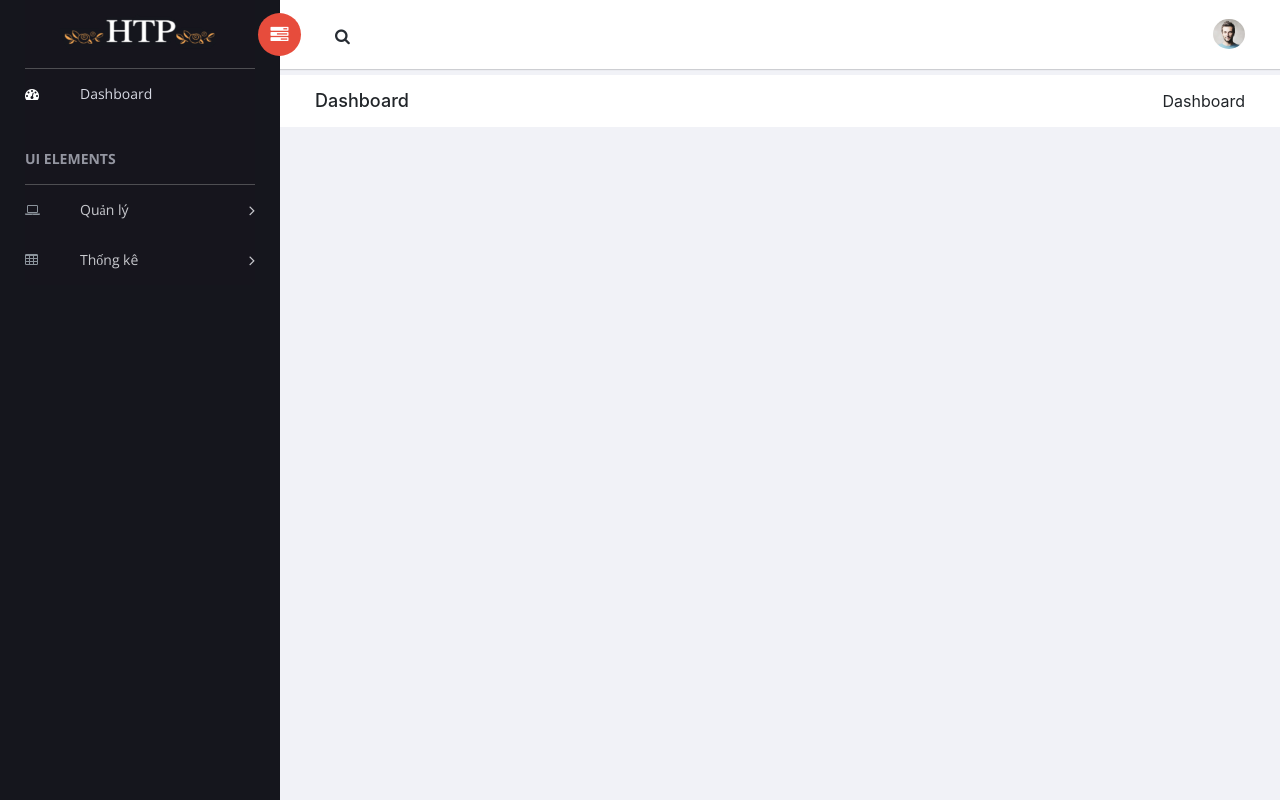
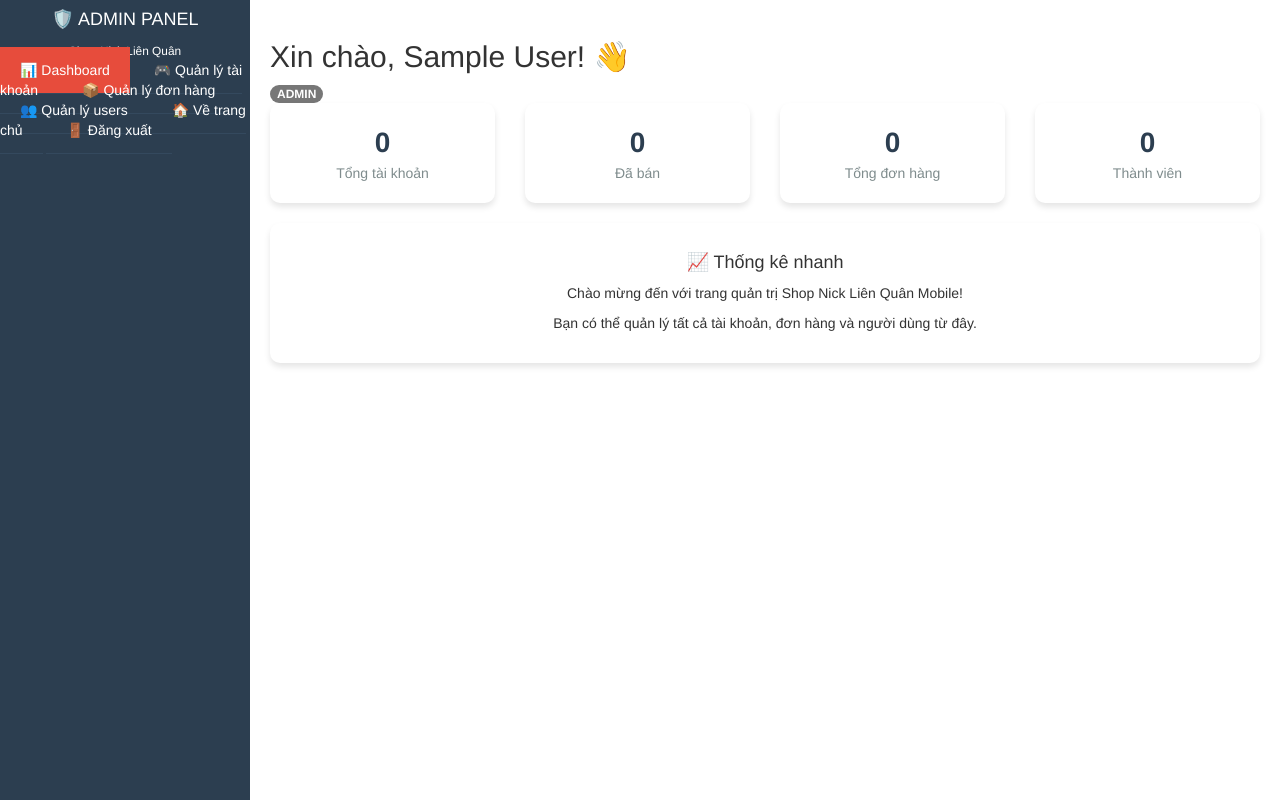
Before and after one commit to Luutieulong2005/website_1, a PHP site: page /admins/index.php in a window 1280 px wide. Run offline with PHP 8.4, Linux system fonts and the light colour scheme; the visitor is signed in with stand-in values (Sample User, id 1); data that the repository does not hold is empty.

Commit message:
Update index.php

```diff
--- a/admins/index.php
+++ b/admins/index.php
@@ -1,190 +1,137 @@
 <?php
-     if(!isset($_SESSION)) session_start();
-    //  $name = isset($_COOKIE['name'])?$_COOKIE['name']:header("location:login.php");
-     if(isset($_SESSION['admin'])) $info = $_SESSION['admin'];
-     else{
-        echo "<script>location.href = 'login.php'</script>"; exit;
-     }
-?>
-<!doctype html>
-<html class="no-js" lang="en">
+session_start();
+include "../config/config.php";
+include "../include/function.php";
+spl_autoload_register("loadClass");
 
-<head>
-    <meta charset="utf-8">
-    <meta http-equiv="X-UA-Compatible" content="IE=edge">
-    <title>Administrator</title>
-    <meta name="description" content="Sufee Admin - HTML5 Admin Template">
-    <meta name="viewport" content="width=device-width, initial-scale=1">
+// Kiểm tra đăng nhập và quyền admin
+if (!isset($_SESSION['user_id']) || $_SESSION['user_role'] !== 'admin') {
+    header("Location: login.php");
+    exit();
+}
 
-    <link rel="apple-touch-icon" href="apple-icon.png">
-    <link rel="shortcut icon" href="../img/favicon.png">
+// Lấy thống kê
+$stmt = $pdo->query("SELECT COUNT(*) as total_accounts FROM accounts");
+$total_accounts = $stmt->fetch()['total_accounts'];
 
-    <link rel="stylesheet" href="vendors/bootstrap/dist/css/bootstrap.min.css">
-    <link rel="stylesheet" href="vendors/font-awesome/css/font-awesome.min.css">
+$stmt = $pdo->query("SELECT COUNT(*) as sold_accounts FROM accounts WHERE status = 'sold'");
+$sold_accounts = $stmt->fetch()['sold_accounts'];
 
-    <link rel="stylesheet" href="assets/css/style.css">
+$stmt = $pdo->query("SELECT COUNT(*) as total_orders FROM orders");
+$total_orders = $stmt->fetch()['total_orders'];
 
-    <link href='https://fonts.googleapis.com/css?family=Open+Sans:400,600,700,800' rel='stylesheet' type='text/css'>
-
-</head>
-
-<body>
-<?php
-        include "../config/config.php";
-        include ROOT."/include/function.php";
-        spl_autoload_register("loadClass");
+$stmt = $pdo->query("SELECT COUNT(*) as total_users FROM users");
+$total_users = $stmt->fetch()['total_users'];
 ?>
 
-    <!-- Left Panel -->
+<!DOCTYPE html>
+<html lang="vi">
+<head>
+    <meta charset="UTF-8">
+    <meta name="viewport" content="width=device-width, initial-scale=1.0">
+    <title>Admin Panel - Shop Nick Liên Quân</title>
+    <link type="text/css" rel="stylesheet" href="../css/bootstrap.min.css"/>
+    <link rel="stylesheet" href="../css/font-awesome.min.css">
+    <style>
+        .sidebar {
+            background: #2c3e50;
+            color: white;
+            height: 100vh;
+            position: fixed;
+            width: 250px;
+        }
+        .main-content {
+            margin-left: 250px;
+            padding: 20px;
+        }
+        .stat-card {
+            background: white;
+            padding: 20px;
+            border-radius: 10px;
+            box-shadow: 0 4px 6px rgba(0,0,0,0.1);
+            margin-bottom: 20px;
+            text-align: center;
+        }
+        .stat-number {
+            font-size: 2em;
+            font-weight: bold;
+            color: #2c3e50;
+        }
+        .stat-label {
+            color: #7f8c8d;
+        }
+        .nav-link {
+            color: white;
+            padding: 15px 20px;
+            border-bottom: 1px solid #34495e;
+        }
+        .nav-link:hover {
+            background: #34495e;
+            color: white;
+        }
+        .nav-link.active {
+            background: #e74c3c;
+        }
+    </style>
+</head>
+<body>
+    <div class="sidebar">
+        <div class="p-3 text-center bg-dark">
+            <h4>🛡️ ADMIN PANEL</h4>
+            <small>Shop Nick Liên Quân</small>
+        </div>
+        <nav class="nav flex-column">
+            <a class="nav-link active" href="index.php">📊 Dashboard</a>
+            <a class="nav-link" href="accounts.php">🎮 Quản lý tài khoản</a>
+            <a class="nav-link" href="orders.php">📦 Quản lý đơn hàng</a>
+            <a class="nav-link" href="users.php">👥 Quản lý users</a>
+            <a class="nav-link" href="../index.php">🏠 Về trang chủ</a>
+            <a class="nav-link" href="logout.php">🚪 Đăng xuất</a>
+        </nav>
+    </div>
 
-    <aside id="left-panel" class="left-panel">
-        <nav class="navbar navbar-expand-sm navbar-default">
+    <div class="main-content">
+        <div class="d-flex justify-content-between align-items-center mb-4">
+            <h2>Xin chào, <?php echo $_SESSION['user_name']; ?>! 👋</h2>
+            <span class="badge bg-danger">ADMIN</span>
+        </div>
 
-            <div class="navbar-header">
-                <button class="navbar-toggler" type="button" data-toggle="collapse" data-target="#main-menu" aria-controls="main-menu" aria-expanded="false" aria-label="Toggle navigation">
-                    <i class="fa fa-bars"></i>
-                </button>
-                <a class="navbar-brand" href="./"><img src="../img/logo.png" alt="Logo"></a>
-                <a class="navbar-brand hidden" href="./"><img src="images/logo2.png" alt="Logo"></a>
-            </div>
-
-            <div id="main-menu" class="main-menu collapse navbar-collapse">
-                <ul class="nav navbar-nav">
-                    <li class="active">
-                        <a href="./"> <i class="menu-icon fa fa-dashboard"></i>Dashboard </a>
-                    </li>
-                    <h3 class="menu-title">UI elements</h3><!-- /.menu-title -->
-                    <li class="menu-item-has-children dropdown">
-                        <a href="#" class="dropdown-toggle" data-toggle="dropdown" aria-haspopup="true" aria-expanded="false"> <i class="menu-icon fa fa-laptop"></i>Quản lý</a>
-                        <ul class="sub-menu children dropdown-menu">
-                            <li><i class="fa fa-puzzle-piece"></i><a href="index.php?mode=provider">Provider</a></li>
-                            <li><i class="fa fa-id-badge"></i><a href="index.php?mode=category">Category</a></li>
-                            <li><i class="fa fa-bars"></i><a href="index.php?mode=user">User</a></li>
-                            <li><i class="fa fa-share-square-o"></i><a href="index.php?mode=order">Order</a></li>
-                            <li><i class="fa fa-id-card-o"></i><a href="index.php?mode=product">Product</a></li>
-                        </ul>
-                    </li>
-                    <li class="menu-item-has-children dropdown">
-                        <a href="#" class="dropdown-toggle" data-toggle="dropdown" aria-haspopup="true" aria-expanded="false"> <i class="menu-icon fa fa-table"></i>Thống kê</a>
-                        <ul class="sub-menu children dropdown-menu">
-                            <li><i class="fa fa-table"></i><a href="index.php?mode=order&ac=revenue">Doanh Thu</a></li>
-                            <li><i class="fa fa-table"></i><a href="index.php?mode=product&ac=sold">Sản phẩm đã bán</a></li>
-                        </ul>
-                    </li>
-
-
-                </ul>
-            </div><!-- /.navbar-collapse -->
-        </nav>
-    </aside><!-- /#left-panel -->
-
-    <!-- Left Panel -->
-
-    <!-- Right Panel -->
-
-    <div id="right-panel" class="right-panel">
-
-        <!-- Header-->
-        <header id="header" class="header">
-
-            <div class="header-menu">
-
-                <div class="col-sm-7">
-                    <a id="menuToggle" class="menutoggle pull-left"><i class="fa fa fa-tasks"></i></a>
-                    <div class="header-left">
-                        <button class="search-trigger"><i class="fa fa-search"></i></button>
-                    </div>
-                </div>
-
-                <div class="col-sm-5">
-                    <div class="user-area dropdown float-right">
-                        <a href="#" class="dropdown-toggle" data-toggle="dropdown" aria-haspopup="true" aria-expanded="false">
-                            <img class="user-avatar rounded-circle" src="images/admin.jpg" alt="User Avatar">
-                        </a>
-
-                        <div class="user-menu dropdown-menu">
-                            <a class="nav-link" href="#"><i class="fa fa-user"></i>Hi, <?php echo $info['ad_user'];?></a>
-                            <a class="nav-link" href="index.php?mode=exit"><i class="fa fa-power-off"></i> Logout</a>
-                        </div>
-                    </div>
-
-                    <div class="language-select dropdown" id="language-select">
-                        <a class="dropdown-toggle" href="#" data-toggle="dropdown"  id="language" aria-haspopup="true" aria-expanded="true">
-                            <i class="flag-icon flag-icon-vn"></i>
-                        </a>
-                    </div>
-
+        <div class="row">
+            <div class="col-md-3">
+                <div class="stat-card">
+                    <div class="stat-number"><?php echo $total_accounts; ?></div>
+                    <div class="stat-label">Tổng tài khoản</div>
                 </div>
             </div>
-
-        </header><!-- /header -->
-        <!-- Header-->
-
-        <!-- Search Bar -->
-        <div class="breadcrumbs" id='search-bar'>
-            <?php include 'layout/search.php'; ?>
-        </div>
-
-        <!-- Search Bar -->
-        <div class="breadcrumbs">
-            <div class="col-sm-4">
-                <div class="page-header float-left">
-                    <div class="page-title">
-                        <h1>Dashboard</h1>
-                    </div>
+            <div class="col-md-3">
+                <div class="stat-card">
+                    <div class="stat-number"><?php echo $sold_accounts; ?></div>
+                    <div class="stat-label">Đã bán</div>
                 </div>
             </div>
-            <div class="col-sm-8">
-                <div class="page-header float-right">
-                    <div class="page-title">
-                        <ol class="breadcrumb text-right">
-                            <li class="active">Dashboard</li>
-                        </ol>
-                    </div>
+            <div class="col-md-3">
+                <div class="stat-card">
+                    <div class="stat-number"><?php echo $total_orders; ?></div>
+                    <div class="stat-label">Tổng đơn hàng</div>
+                </div>
+            </div>
+            <div class="col-md-3">
+                <div class="stat-card">
+                    <div class="stat-number"><?php echo $total_users; ?></div>
+                    <div class="stat-label">Thành viên</div>
                 </div>
             </div>
         </div>
 
-
-        <div class="container">
-            <div class="row">
-            <?php
-                if(isset($_GET['rs'])){
-                    $result = getIndex('rs');
-                    $action = getIndex('ac');
-                    if($result == 'Thêm thành công' || $result == 'Xoá thành công' || $result == 'Sửa thành công'){
-                        echo '<div class="col-sm-12">
-                            <div class="alert  alert-success alert-dismissible fade show" role="alert">
-                                <span class="badge badge-pill badge-success">Success</span>'.$result.'
-                                <button type="button" class="close" data-dismiss="alert" aria-label="Close">
-                                    <span aria-hidden="true">&times;</span>
-                                </button>
-                            </div>
-                        </div>';
-                    }
-                    else{
-                        echo '<div class="col-sm-12">
-                                <div class="alert  alert-danger alert-dismissible fade show" role="alert">
-                                    <span class="badge badge-pill badge-danger">Failed</span> '.$result.'
-                                    <button type="button" class="close" data-dismiss="alert" aria-label="Close">
-                                        <span aria-hidden="true">&times;</span>
-                                    </button>
-                                </div>
-                            </div>';
-                    }
-                }
-                include 'mode.php';
-            ?>
+        <div class="row mt-4">
+            <div class="col-md-12">
+                <div class="stat-card">
+                    <h4>📈 Thống kê nhanh</h4>
+                    <p>Chào mừng đến với trang quản trị Shop Nick Liên Quân Mobile!</p>
+                    <p>Bạn có thể quản lý tất cả tài khoản, đơn hàng và người dùng từ đây.</p>
+                </div>
             </div>
         </div>
     </div>
-    <!-- Right Panel -->
-
-    <script src="vendors/jquery/dist/jquery.min.js"></script>
-    <script src="vendors/popper.js/dist/umd/popper.min.js"></script>
-    <script src="vendors/bootstrap/dist/js/bootstrap.min.js"></script>
-    <script src="assets/js/main.js"></script>
-
 </body>
-
 </html>
```
